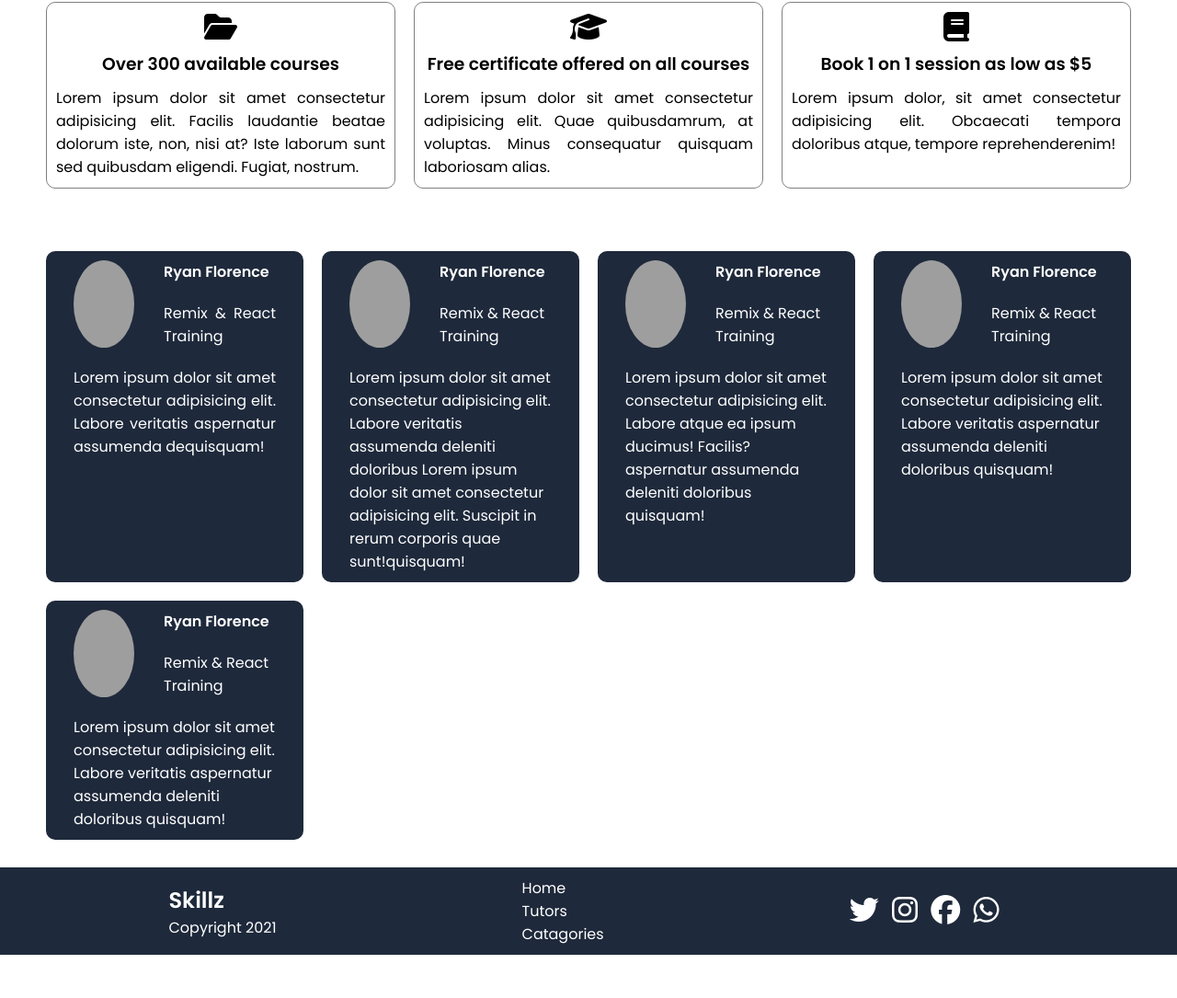
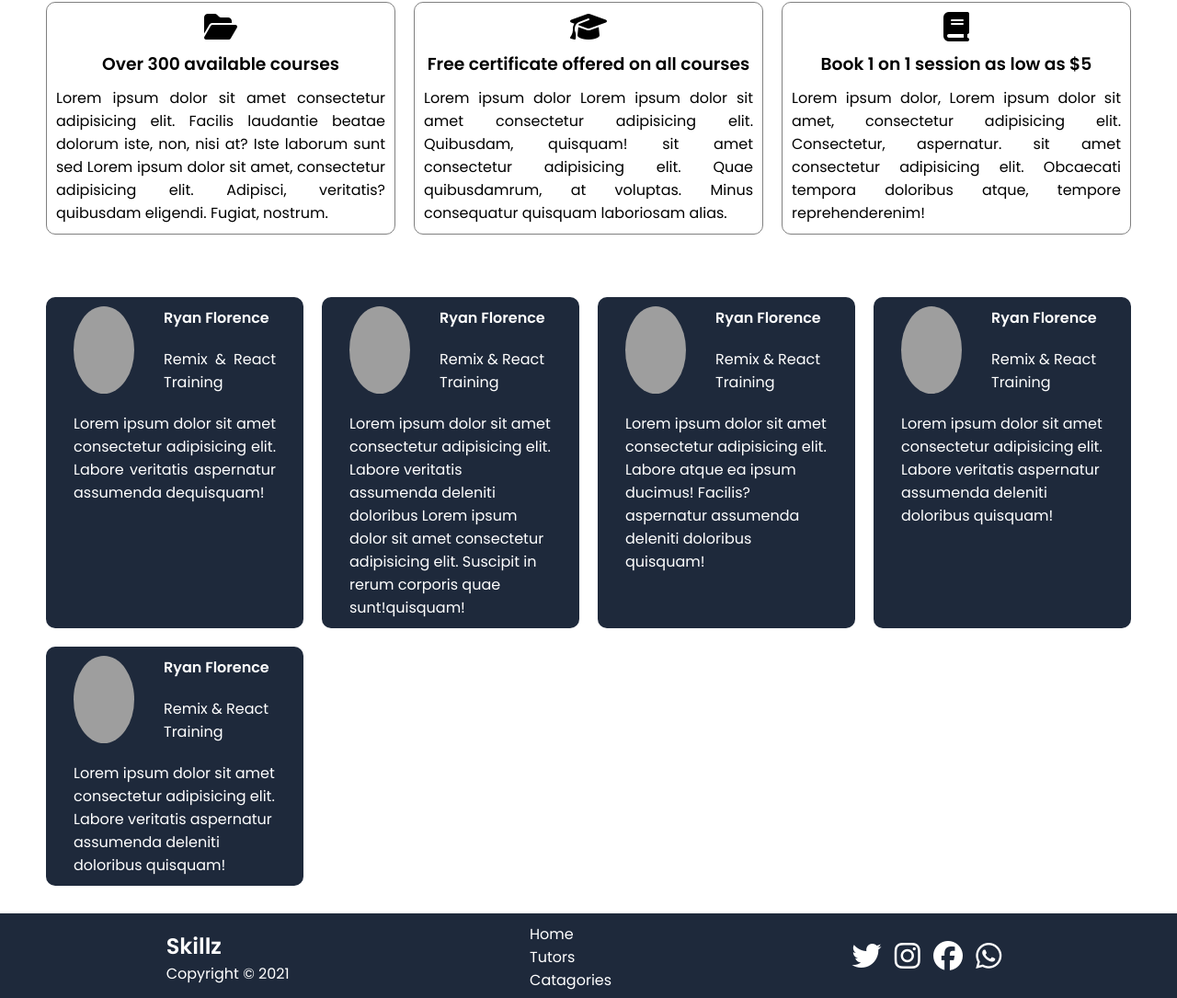
Before and after one commit to sn-j/sg1, a plain HTML site: page index.html in a window 1280 px wide. Shown: the part 517-1602 px from the top of the page at 92% size. Before the commit the page ends 1555 px from the top, so only its background shows below. Drawn offline with Linux system fonts and the light colour scheme; grey boxes are pictures that could not be loaded.

Commit message:
courses paragraph changes

```diff
--- a/index.html
+++ b/index.html
@@ -49,19 +49,21 @@
           <i class="fa-solid fa-folder-open"></i>
           <h3>Over 300 available courses</h3>
           <p>Lorem ipsum dolor sit amet consectetur adipisicing elit. Facilis laudantie beatae dolorum iste, non, nisi
-            at? Iste laborum sunt sed
+            at? Iste laborum sunt sed Lorem ipsum dolor sit amet, consectetur adipisicing elit. Adipisci, veritatis?
             quibusdam eligendi. Fugiat, nostrum.</p>
         </div>
         <div class="courses-2">
           <i class="fa-solid fa-graduation-cap"></i>
           <h3>Free certificate offered on all courses</h3>
-          <p>Lorem ipsum dolor sit amet consectetur adipisicing elit. Quae quibusdamrum, at
+          <p>Lorem ipsum dolor Lorem ipsum dolor sit amet consectetur adipisicing elit. Quibusdam, quisquam! sit amet
+            consectetur adipisicing elit. Quae quibusdamrum, at
             voluptas. Minus consequatur quisquam laboriosam alias.</p>
         </div>
         <div class="courses-2">
           <i class="fa-solid fa-book"></i>
           <h3>Book 1 on 1 session as low as $5</h3>
-          <p>Lorem ipsum dolor, sit amet consectetur adipisicing elit. Obcaecati tempora doloribus atque, tempore
+          <p>Lorem ipsum dolor, Lorem ipsum dolor sit amet, consectetur adipisicing elit. Consectetur, aspernatur. sit
+            amet consectetur adipisicing elit. Obcaecati tempora doloribus atque, tempore
             reprehenderenim!</p>
         </div>
       </section>
@@ -144,7 +146,7 @@
       <section class="footer">
         <div class="copyright">
           <h2>Skillz</h2>
-          <p>Copyright 2021</p>
+          <p>Copyright &copy 2021</p>
         </div>
         <div class="footer-list">
           <ul>
```
